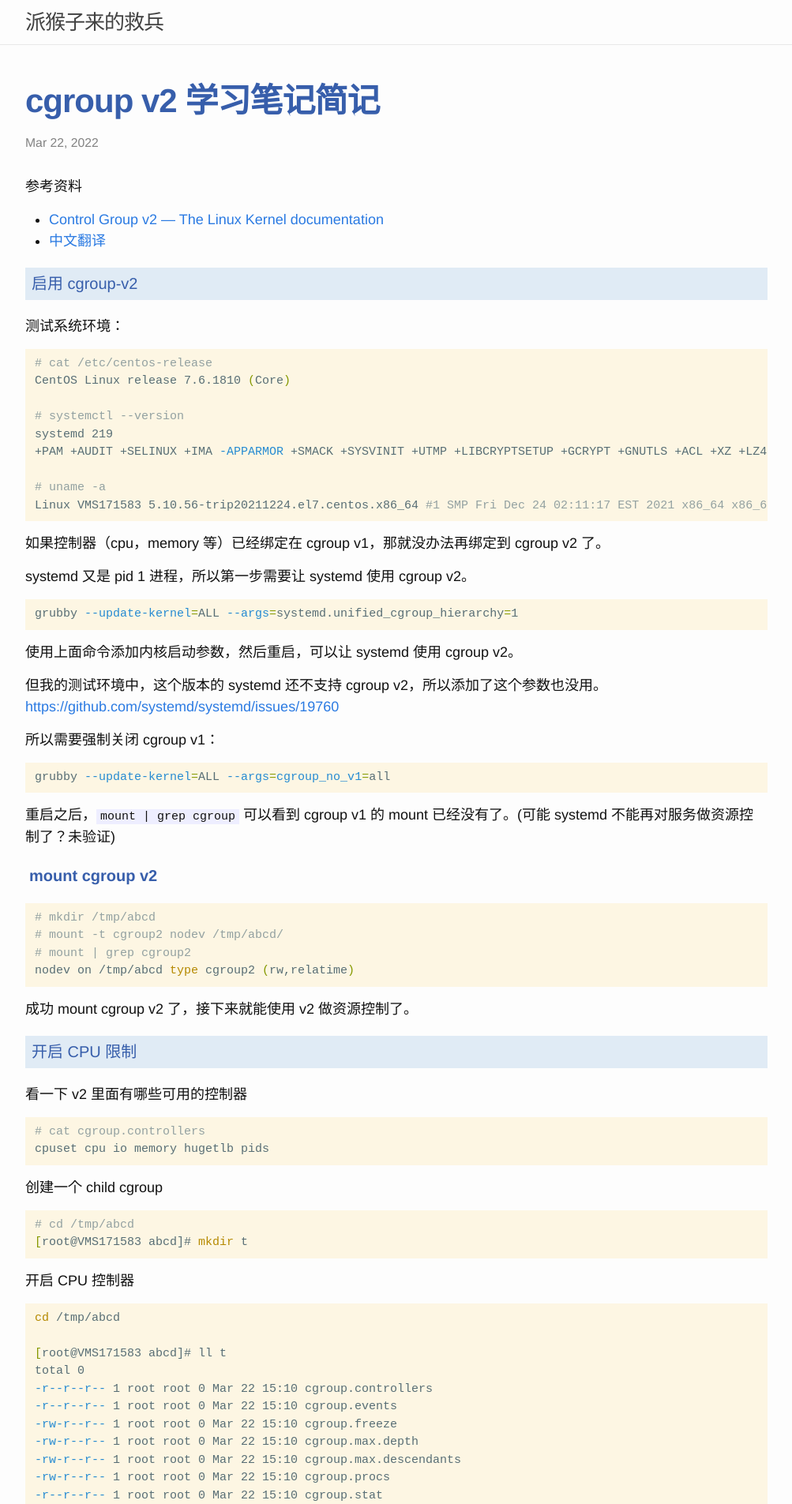
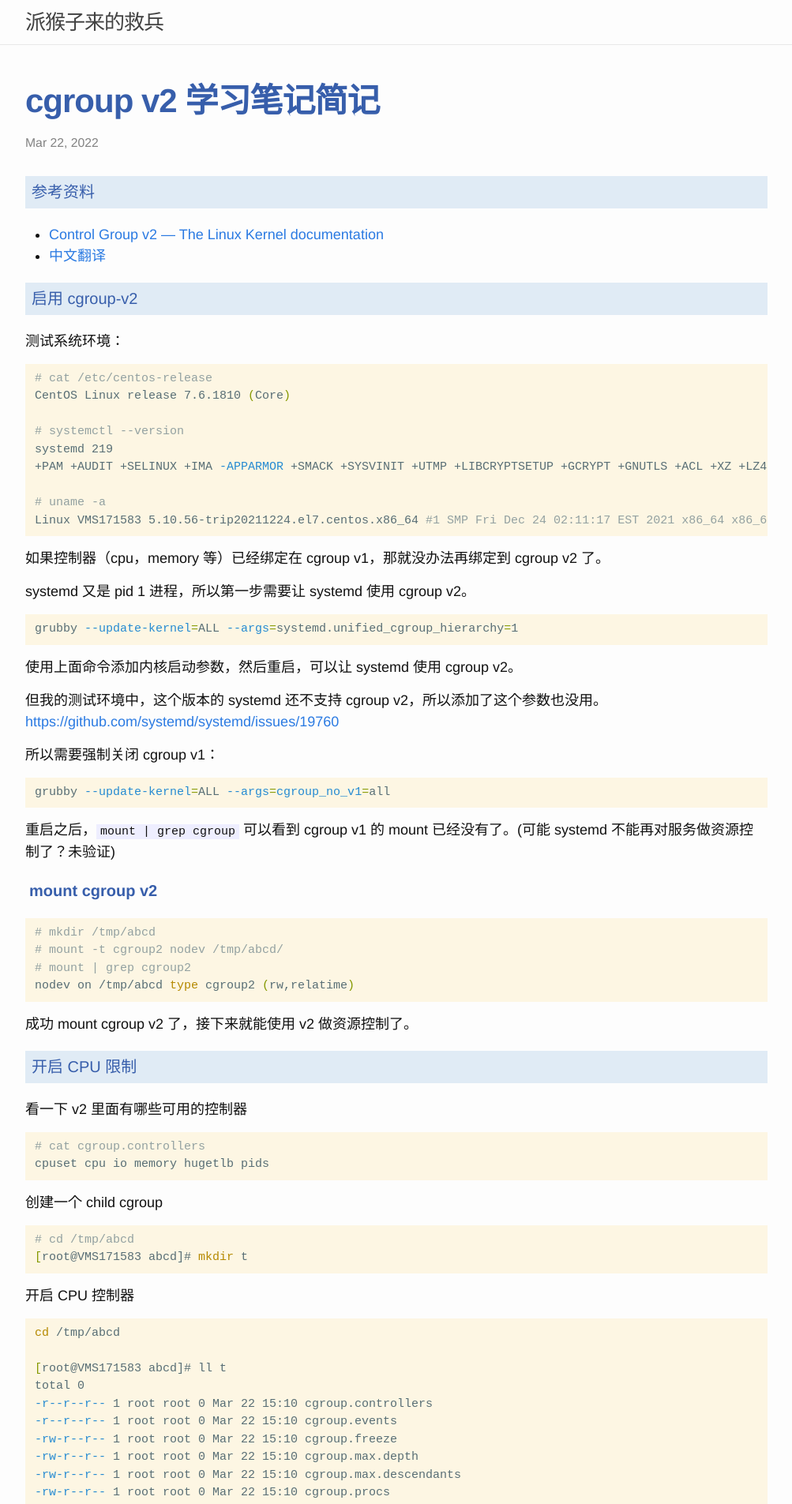
Before and after one commit to childe/ohmycat, a Jekyll site: the page built from _posts/2022-03-22-cgroup-v2-simple-note.md, in a window 1280 px wide. Shown: the top 1905 px of the page at 79% size, without its empty margins (138-1141 px from the left). Built offline with Jekyll 4.4.1, drawn with Linux system fonts in a browser that asks for light colours; our own code applies the rules of GitHub Pages for plain Markdown files.

```diff
--- a/_posts/2022-03-22-cgroup-v2-simple-note.md
+++ b/_posts/2022-03-22-cgroup-v2-simple-note.md
@@ -5,7 +5,7 @@ title: cgroup v2 学习笔记简记
 
 ---
 
-参考资料
+## 参考资料
 
 - [Control Group v2 — The Linux Kernel documentation](https://www.kernel.org/doc/html/v5.10/admin-guide/cgroup-v2.html)
 - [中文翻译](https://arthurchiao.art/blog/cgroupv2-zh)
```
